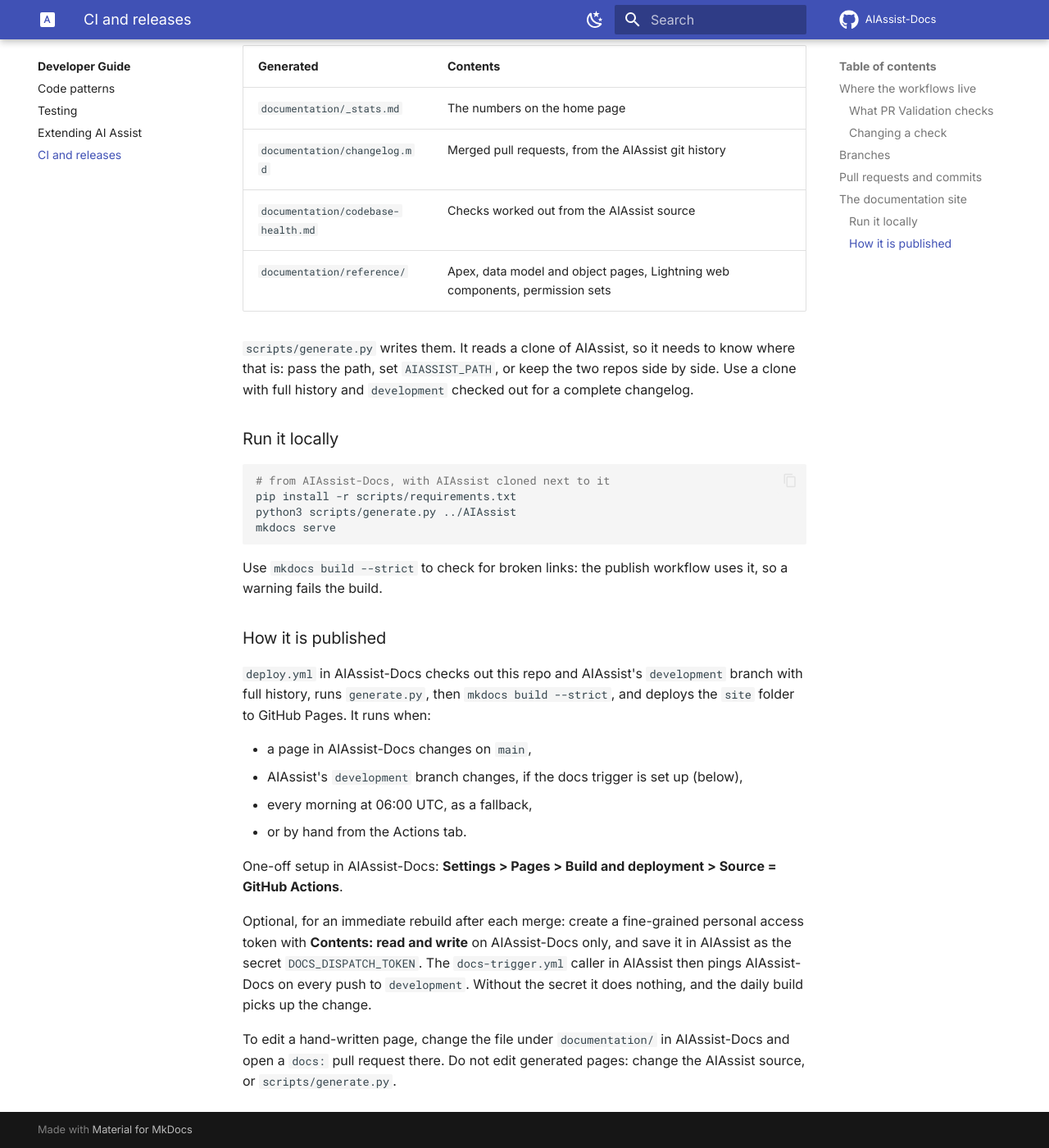
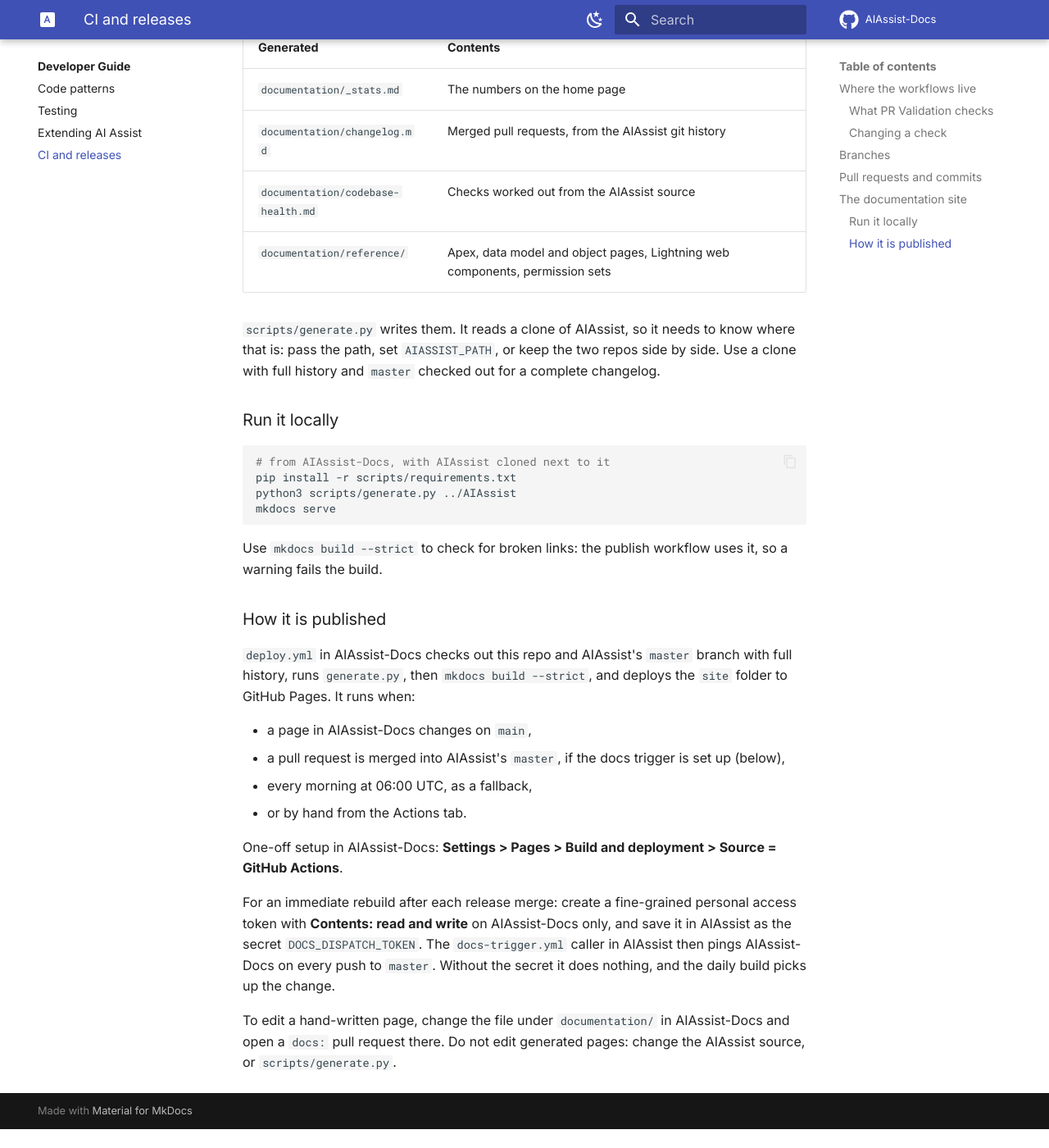
Before and after one commit to cstuart-loomconnect/AIAssist-Docs, an MkDocs documentation site: the page built from documentation/developer-guide/ci.md, in a window 1280 px wide and 1400 px high, scrolled down 4063 px. Shown: the whole window at 82% size. Built offline with MkDocs 1.6.1 and Material for MkDocs 9.7.7, drawn with Linux system fonts in a browser that asks for light colours; comment, search, counter and statistics services are not loaded; after the commit the page ends 5440 px from its top, so only the background shows below that; some of the changed text lies outside the part shown.

Commit message:
docs: build the site from master so every release republishes it
Co-Authored-By: Claude Opus 5.5 <noreply@anthropic.com>
Claude-Session: https://claude.ai/code/session_01AgZ5AyJQ8YVVYD8GrXU6D9

```diff
--- a/documentation/developer-guide/ci.md
+++ b/documentation/developer-guide/ci.md
@@ -44,9 +44,9 @@ node ../AIAssist-CICD/scripts/check-naming.js force-app ../AIAssist-CICD/config/
 
 | Branch | Use |
 |---|---|
-| `development` | The main branch. Features merge here, the nightly build targets it and the docs site is built from it. |
+| `development` | The main branch. Features merge here and the nightly build targets it. |
 | `feature/<name>` | One branch per piece of work, created from `development`. |
-| `master` | Release-ready code only, and the GitHub default branch. Merge `development` into it only for a release. |
+| `master` | Release-ready code only, and the GitHub default branch. Merge `development` into it only for a release. The docs site is built from it. |
 
 Scheduled workflows only run from the default branch, so the nightly schedule would only start working once it reaches `master`.
 
@@ -96,7 +96,7 @@ The site is MkDocs Material and lives in its own repository, [AIAssist-Docs](htt
 | `documentation/codebase-health.md` | Checks worked out from the AIAssist source |
 | `documentation/reference/` | Apex, data model and object pages, Lightning web components, permission sets |
 
-`scripts/generate.py` writes them. It reads a clone of AIAssist, so it needs to know where that is: pass the path, set `AIASSIST_PATH`, or keep the two repos side by side. Use a clone with full history and `development` checked out for a complete changelog.
+`scripts/generate.py` writes them. It reads a clone of AIAssist, so it needs to know where that is: pass the path, set `AIASSIST_PATH`, or keep the two repos side by side. Use a clone with full history and `master` checked out for a complete changelog.
 
 ### Run it locally
 
@@ -111,15 +111,15 @@ Use `mkdocs build --strict` to check for broken links: the publish workflow uses
 
 ### How it is published
 
-`deploy.yml` in AIAssist-Docs checks out this repo and AIAssist's `development` branch with full history, runs `generate.py`, then `mkdocs build --strict`, and deploys the `site` folder to GitHub Pages. It runs when:
+`deploy.yml` in AIAssist-Docs checks out this repo and AIAssist's `master` branch with full history, runs `generate.py`, then `mkdocs build --strict`, and deploys the `site` folder to GitHub Pages. It runs when:
 
 - a page in AIAssist-Docs changes on `main`,
-- AIAssist's `development` branch changes, if the docs trigger is set up (below),
+- a pull request is merged into AIAssist's `master`, if the docs trigger is set up (below),
 - every morning at 06:00 UTC, as a fallback,
 - or by hand from the Actions tab.
 
 One-off setup in AIAssist-Docs: **Settings > Pages > Build and deployment > Source = GitHub Actions**.
 
-Optional, for an immediate rebuild after each merge: create a fine-grained personal access token with **Contents: read and write** on AIAssist-Docs only, and save it in AIAssist as the secret `DOCS_DISPATCH_TOKEN`. The `docs-trigger.yml` caller in AIAssist then pings AIAssist-Docs on every push to `development`. Without the secret it does nothing, and the daily build picks up the change.
+For an immediate rebuild after each release merge: create a fine-grained personal access token with **Contents: read and write** on AIAssist-Docs only, and save it in AIAssist as the secret `DOCS_DISPATCH_TOKEN`. The `docs-trigger.yml` caller in AIAssist then pings AIAssist-Docs on every push to `master`. Without the secret it does nothing, and the daily build picks up the change.
 
 To edit a hand-written page, change the file under `documentation/` in AIAssist-Docs and open a `docs:` pull request there. Do not edit generated pages: change the AIAssist source, or `scripts/generate.py`.
```
Also changed, not shown: README.md (+2 -2 lines), documentation/developer-guide/index.md (+4 -3 lines), 2 other files.
